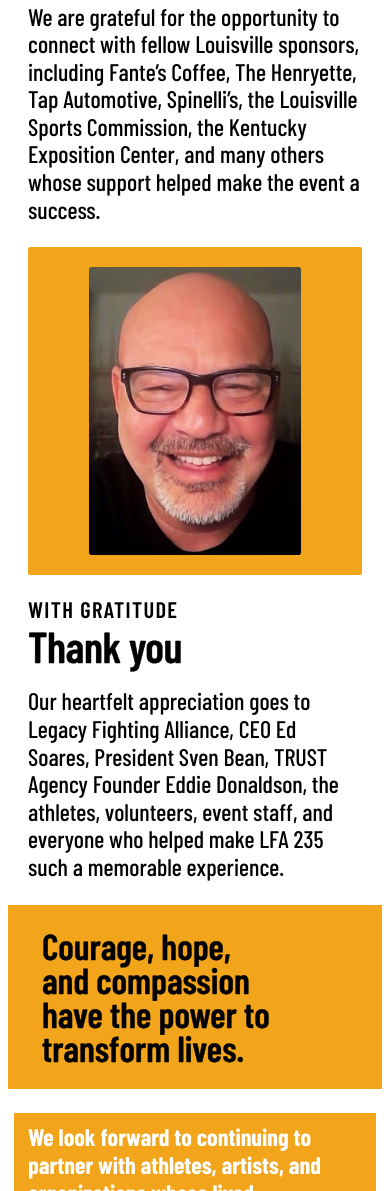
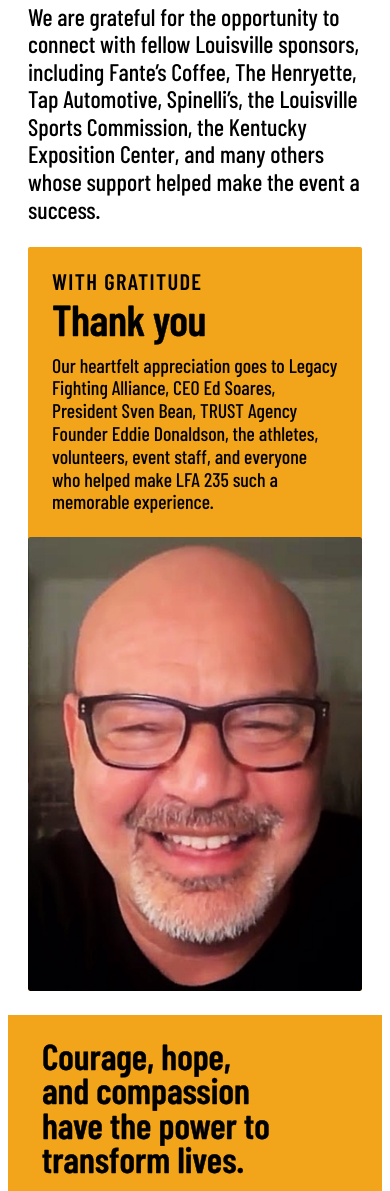
Before and after one commit to ARTISTSFORTRAUMA/athletes-for-trauma, a plain HTML site: page features/lfa-235/index.html in a window 390 px wide. Shown: the part 5776-6967 px from the top of the page. Drawn offline with nearby package versions, Linux system fonts and the light colour scheme; a web font is replaced by a local one.

Commit message:
LFA 235: Thank-you text in the orange box, Ed Soares filling the right side
Co-Authored-By: Claude Opus 5.5 <noreply@anthropic.com>
Claude-Session: https://claude.ai/code/session_012U18n2jx8i57thyH5Nwtnb

```diff
--- a/features/lfa-235/index.html
+++ b/features/lfa-235/index.html
@@ -283,7 +283,7 @@ footer p span{color:#c9840e}
 .story{gap:24px!important}
 .story>.g+.g,.story>.g+.wrap.wide:has(.pq.boxed),.story>.wrap.wide:has(.pq.boxed)+.g{margin-top:-18px!important}
 .story>.g figure{overflow:hidden}
-.edbox{background:var(--grad);padding:clamp(20px,3.4vw,48px);display:flex;justify-content:center;border-radius:2px}.edbox figure{margin:0;width:min(48%,420px);aspect-ratio:1471/2000}.edbox .crop{display:block;width:100%;height:100%;overflow:hidden}.edbox img{display:block;width:100%;height:100%;object-fit:cover}@media (max-width:760px){.edbox figure{width:72%}}
+.edbox{background:var(--grad);display:grid;grid-template-columns:minmax(0,1fr) minmax(0,.8fr);align-items:center;border-radius:2px;overflow:hidden}.edbox .edtxt{padding:clamp(24px,3.4vw,48px);color:#000}.edbox .edtxt h2{margin:0 0 14px;color:#000}.edbox .edtxt h2 small{color:#000}.edbox .edtxt p{margin:0;color:#000;font-size:clamp(1.1rem,1.4vw,1.35rem)}.edbox .edtxt{display:block}.edbox figure{margin:0;align-self:stretch;justify-self:end;width:100%;height:100%;min-height:100%}.edbox .crop{display:block;width:100%;height:100%;overflow:hidden}.edbox img{display:block;width:100%;height:100%;object-fit:cover}@media (max-width:760px){.edbox{grid-template-columns:1fr}.edbox figure{aspect-ratio:1471/2000;height:auto}}
 </style>
 
 </head>
@@ -398,12 +398,10 @@ footer p span{color:#c9840e}
     </div>
 
     <div class="wrap wide">
-      <div class="edbox"><figure data-resize="ed.jpg"><span class="crop"><img loading="lazy" src="/features/lfa-235/img/ed.jpg" alt="LFA CEO Ed Soares on a video call" style="object-position:50% 50%"></span></figure></div>
-    </div>
-
-    <div class="wrap col">
-      <h2><small>With gratitude</small>Thank you</h2>
-      <p>Our heartfelt appreciation goes to Legacy Fighting Alliance, CEO Ed Soares, President Sven Bean, TRUST Agency Founder Eddie Donaldson, the athletes, volunteers, event staff, and everyone who helped make LFA 235 such a memorable experience.</p>
+      <div class="edbox">
+        <div class="edtxt col"><h2><small>With gratitude</small>Thank you</h2><p>Our heartfelt appreciation goes to Legacy Fighting Alliance, CEO Ed Soares, President Sven Bean, TRUST Agency Founder Eddie Donaldson, the athletes, volunteers, event staff, and everyone who helped make LFA 235 such a memorable experience.</p></div>
+        <figure data-resize="ed.jpg"><span class="crop"><img loading="lazy" src="/features/lfa-235/img/ed.jpg" alt="LFA CEO Ed Soares on a video call" style="object-position:50% 50%"></span></figure>
+      </div>
     </div>
 
     <div class="wrap big boxq">
```
